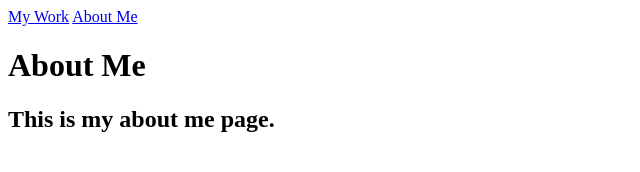
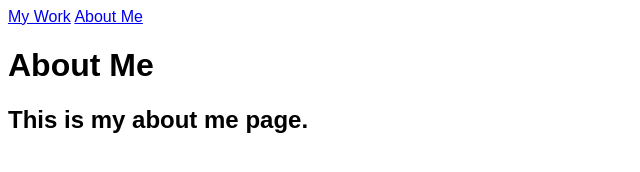
Before and after one commit to AsiaTerr/Asia3203.github.io, a plain HTML site: page about.html in a window 1280 px wide. Shown: the whole page, without its empty margins (0-640 px from the left). Drawn offline with Linux system fonts and the light colour scheme.

Commit message:
Update about.html

```diff
--- a/about.html
+++ b/about.html
@@ -5,6 +5,7 @@
   <meta charset="utf-8" />
   <meta name="viewport" content-"width=device-width, initial-scale-1">
   <title>Asia Terrell</title>
+  <link rel="stylesheet" href="styles.css" />
 
 </head>
 
```
